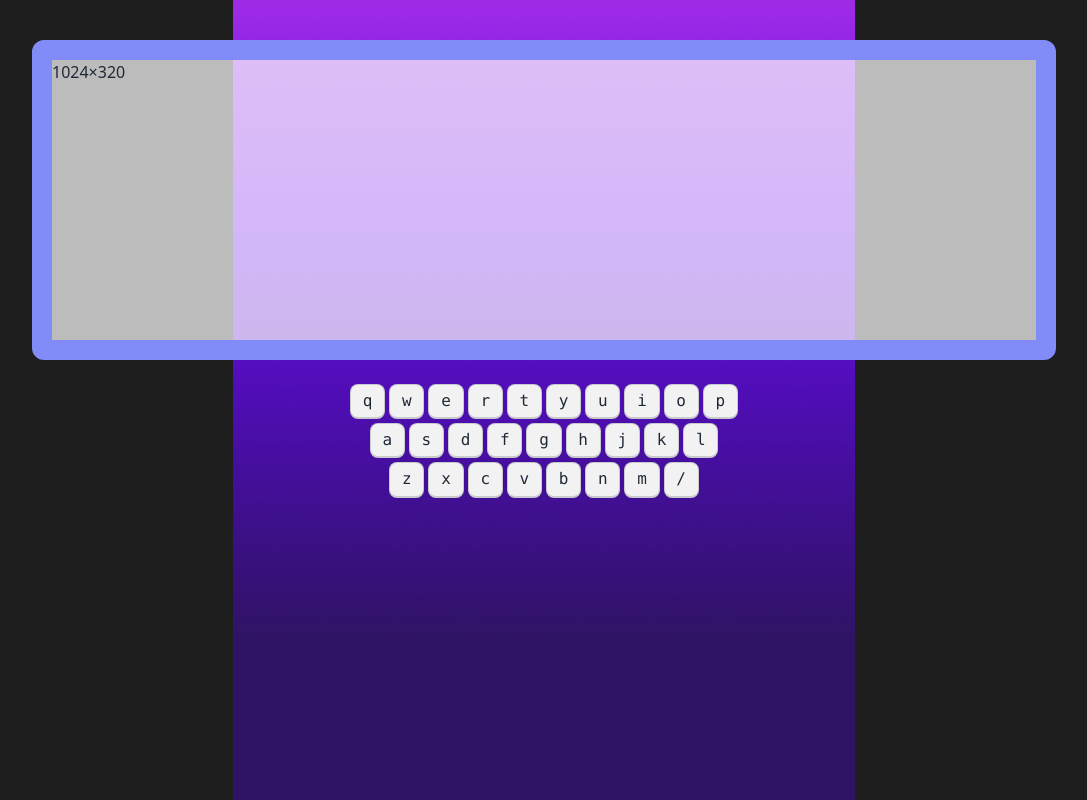
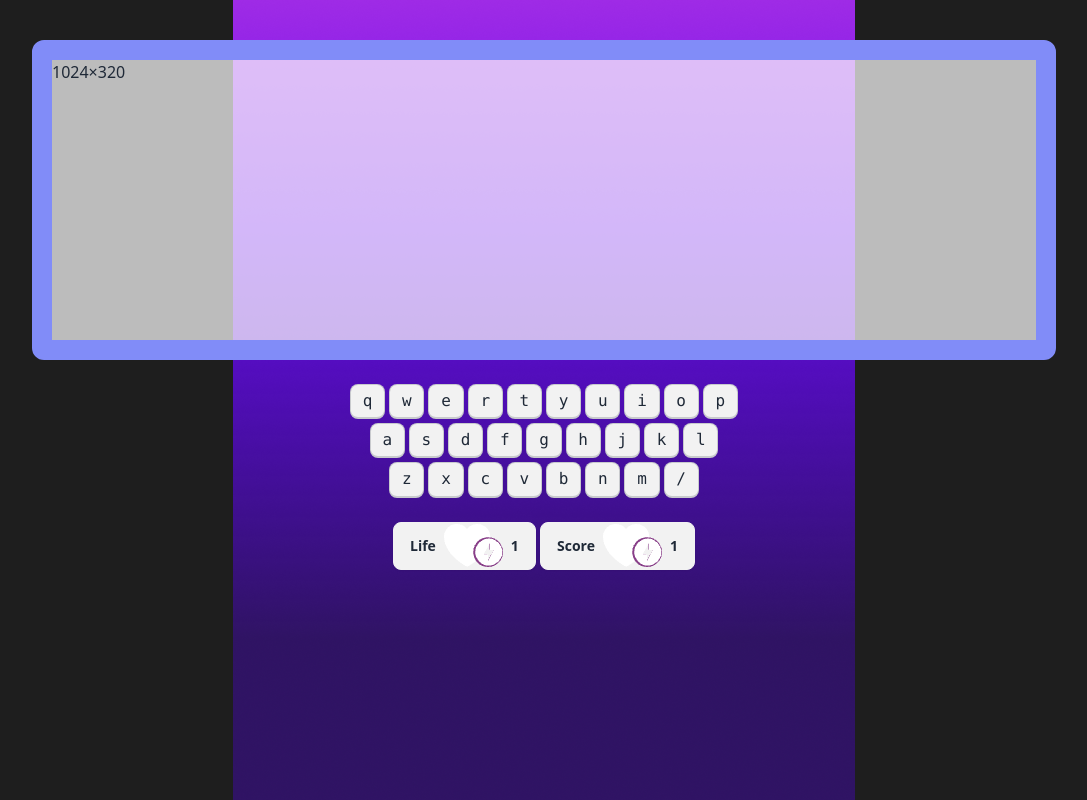
Before and after one commit to SabbirReturn/alphabet-clash-game-repo, a plain HTML site: page index.html in a window 1280 px wide. Shown: the whole page, without its empty margins (96-1183 px from the left). Drawn offline with nearby package versions, Linux system fonts and the light colour scheme.

Commit message:
modify artboard

```diff
--- a/index.html
+++ b/index.html
@@ -62,8 +62,17 @@
                       </div>
                 </div>
                 <!-- keyBoard End -->
-                 <div>
-
+                 <div class="">
+                    <button class="btn">
+                        Life
+                        <img src="images/icons/heart.png" alt="">
+                        <span>1</span>
+                    </button>
+                    <button class="btn">
+                        Score
+                        <img src="images/icons/heart.png" alt="">
+                        <span>1</span>
+                    </button>
                  </div>
             </div>
         </section>
```
Also changed, not shown: images/icons/dollar.png (added), images/icons/heart.png (added).
